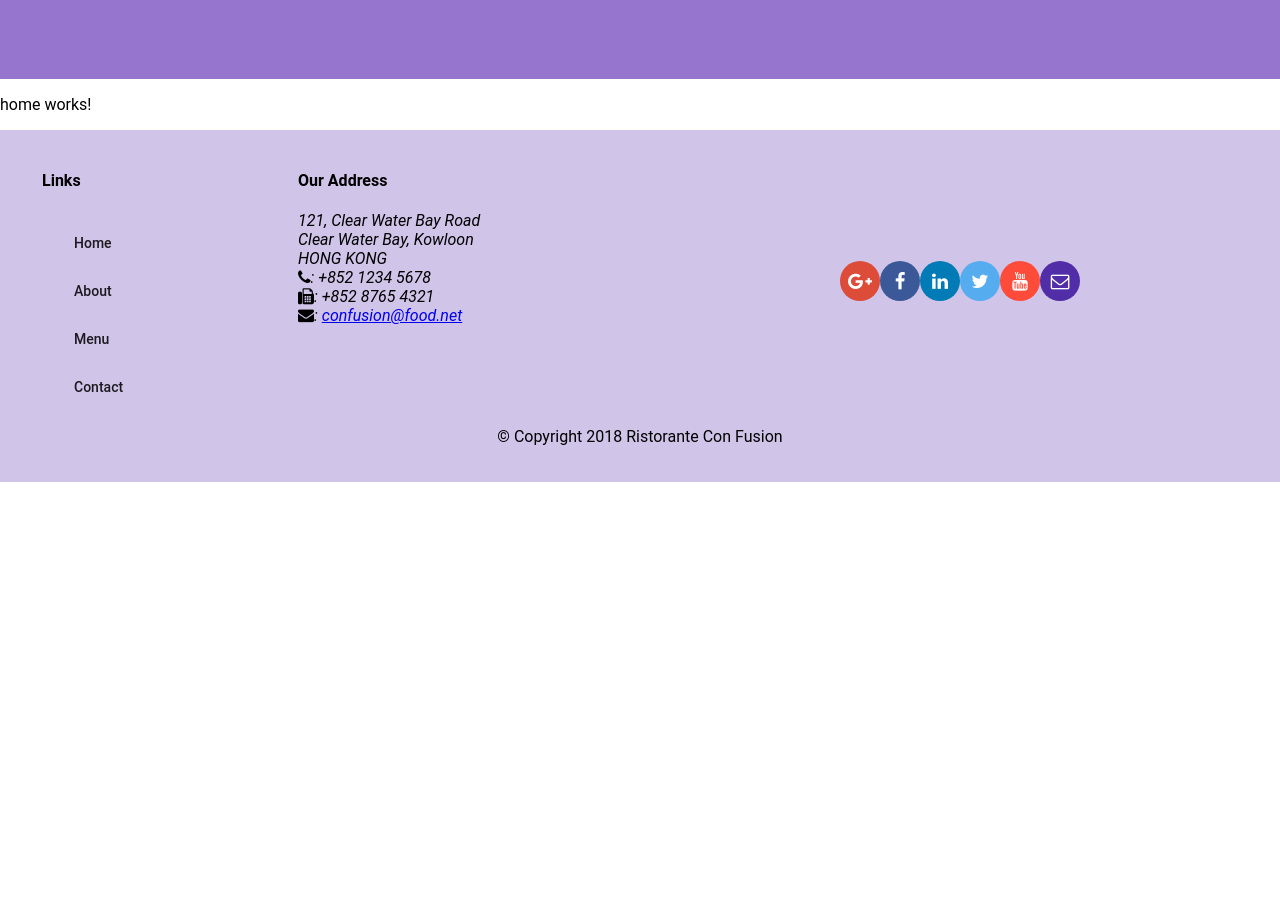
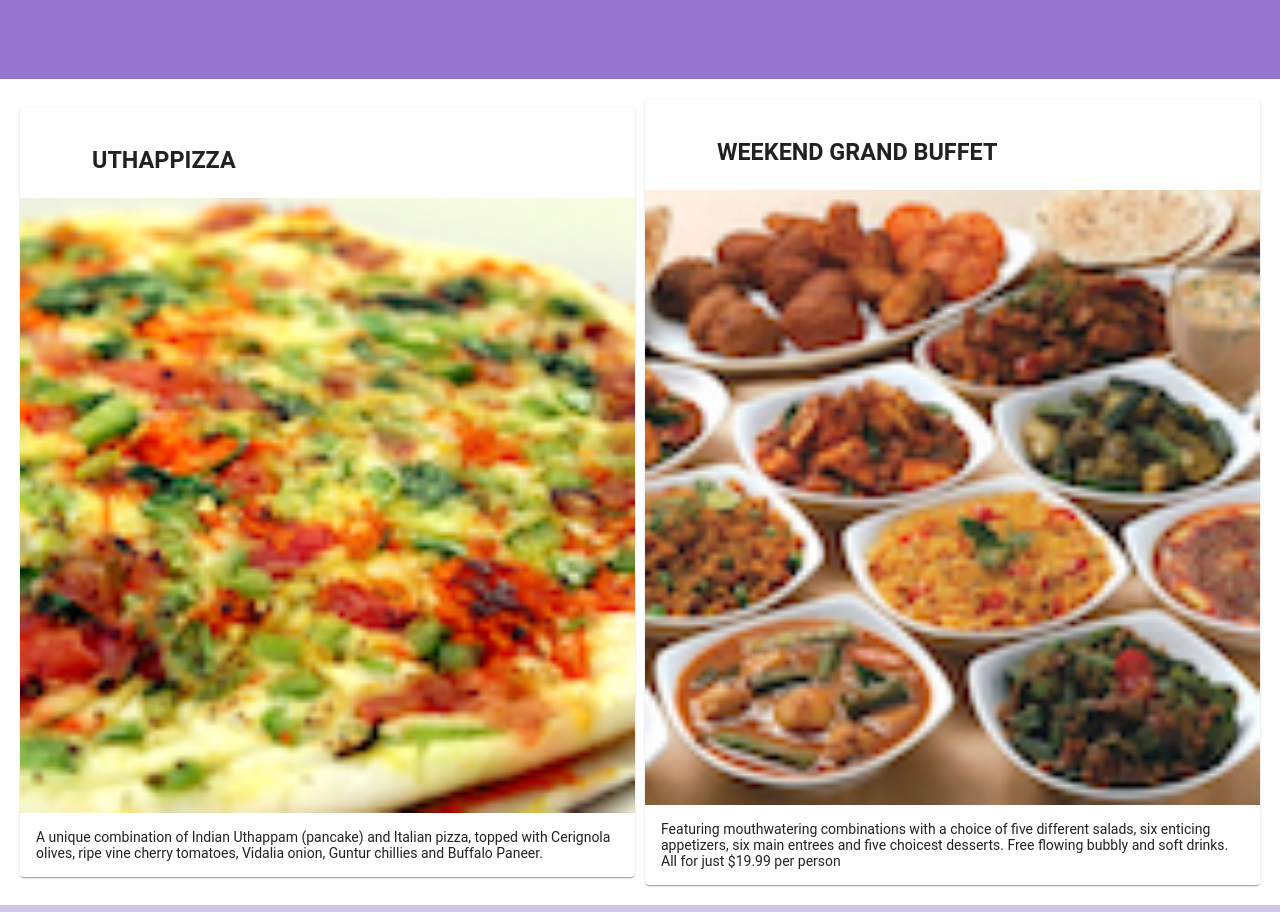
Before and after one commit to damorkas/coursera_angular, an Angular app in the folder conFusion/: page /home in a window 1280 px wide. Shown: the part 260-1172 px from the top of the page. Before the commit the page ends 800 px from the top, so only its background shows below. Built offline with nearby package versions, Linux system fonts and the light colour scheme.

Commit message:
SPA: part one

```diff
--- a/conFusion/src/app/app-routing/routes.ts
+++ b/conFusion/src/app/app-routing/routes.ts
@@ -9,5 +9,6 @@
 export const routes: Routes = [
     { path: 'home', component: HomeComponent },
     { path: 'menu', component: MenuComponent },
+    { path: 'contactus', component: ContactComponent },
     { path: '', redirectTo: '/home', pathMatch: 'full' }
 ];
--- a/conFusion/src/app/app.module.ts
+++ b/conFusion/src/app/app.module.ts
@@ -21,6 +21,7 @@
 import { from } from 'rxjs';
 
 import { DishService } from './services/dish.service';
+import { PromotionService } from './services/promotion.service';
 
 import 'hammerjs';
 
@@ -46,7 +47,7 @@
     MatCardModule,
     MatButtonModule
   ],
-  providers: [DishService],
+  providers: [DishService, PromotionService],
   bootstrap: [AppComponent]
 })
 export class AppModule { }
--- a/conFusion/src/app/contact/contact.component.html
+++ b/conFusion/src/app/contact/contact.component.html
@@ -1,3 +1,36 @@
-<p>
-  contact works!
-</p>
+<div class="container" fxLayout="column" fxLayoutGap="10px">
+
+  <div fxFlex>
+    <div>
+      <h3>Contact Us</h3>
+      <hr>
+    </div>
+  </div>
+
+  <div fxFlex>
+    <h3>Location Information</h3>
+    <div fxLayout="column" fxLayout.gt-sm="row">
+      <div fxFlex="50" fxFlexOffset="20px">
+        <h4>Our Address</h4>
+        <address>
+          121, Clear Water Bay Road<br>
+          Clear Water Bay, Kowloon<br>
+          HONG KONG<br>
+          <i class="fa fa-phone"></i>: +852 1234 5678<br>
+          <i class="fa fa-fax"></i>: +852 8765 4321<br>
+          <i class="fa fa-envelope"></i>:
+          <a href="mailto:confusion@food.net">confusion@food.net</a>
+        </address>
+        <p></p>
+        <div>
+          <a mat-raised-button href="tel:+85212345678"><i class="fa fa-phone"></i> Call</a>
+          <a mat-raised-button><i class="fa fa-skype"></i> Skype</a>
+          <a mat-raised-button href="mailto:confusion@food.net"><i class="fa fa-envelope-o"></i> Email</a>
+        </div>
+      </div>
+      <div fxFlex="40">
+        <h4>Map of our Location</h4>
+      </div>
+    </div>
+  </div>
+</div>
--- a/conFusion/src/app/header/header.component.html
+++ b/conFusion/src/app/header/header.component.html
@@ -1,9 +1,9 @@
 <mat-toolbar color="primary">
   <span><img src="/assets/images/logo.png" height=30 width=41></span>
-  <a mat-button routerLink='/home'><span class="fa fa-home fa-lg"></span> Home</a>
+  <a mat-button routerLink="/home" routerLinkActive="active"><span class="fa fa-home fa-lg"></span> Home</a>
   <a mat-button><span class="fa fa-info fa-lg"></span> About</a>
-  <a mat-button routerLink='/menu'><span class="fa fa-list fa-lg"></span> Menu</a>
-  <a mat-button><span class="fa fa-address-card fa-lg"></span> Contact</a>
+  <a mat-button routerLink="/menu" routerLinkActive="active"><span class="fa fa-list fa-lg"></span> Menu</a>
+  <a mat-button routerLink="/contactus" routerLinkActive="active"><span class="fa fa-address-card fa-lg"></span> Contact</a>
 </mat-toolbar>
 
 <div class="container jumbotron" fxLayout="row" fxLayout.sm="column" fxLayout.xs="column" fxLayoutAlign.xs="start center"
--- a/conFusion/src/app/home/home.component.html
+++ b/conFusion/src/app/home/home.component.html
@@ -1,3 +1,32 @@
-<p>
-  home works!
-</p>
+<div class="container" fxLayout="row" fxLayout.sm="column" fxLayout.xs="column" fxLayoutAlign.gt-md="space-around center"
+  fxLayoutGap="10px">
+
+  <mat-card *ngIf="dish" fxFlex>
+    <mat-card-header>
+      <div mat-card-avatar></div>
+      <mat-card-title>
+        <h3>{{dish.name | uppercase}}</h3>
+      </mat-card-title>
+    </mat-card-header>
+    <img mat-card-image src={{dish.image}} alt={{dish.name}}>
+    <mat-card-content>
+      <p>{{dish.description}}
+      </p>
+    </mat-card-content>
+  </mat-card>
+
+  <mat-card *ngIf="promotion" fxFlex>
+    <mat-card-header>
+      <div mat-card-avatar></div>
+      <mat-card-title>
+        <h3>{{promotion.name | uppercase}}</h3>
+      </mat-card-title>
+    </mat-card-header>
+    <img mat-card-image src={{promotion.image}} alt={{promotion.name}}>
+    <mat-card-content>
+      <p>{{promotion.description}}
+      </p>
+    </mat-card-content>
+  </mat-card>
+
+</div>
--- a/conFusion/src/app/home/home.component.ts
+++ b/conFusion/src/app/home/home.component.ts
@@ -1,4 +1,8 @@
 import { Component, OnInit } from '@angular/core';
+import { Dish } from '../shared/dish';
+import { DishService } from '../services/dish.service';
+import { Promotion } from '../shared/promotion';
+import { PromotionService } from '../services/promotion.service';
 
 @Component({
   selector: 'app-home',
@@ -7,9 +11,13 @@
 })
 export class HomeComponent implements OnInit {
 
-  constructor() { }
+  dish: Dish;
+  promotion: Promotion;
+
+  constructor(private dishService: DishService, private promotionService: PromotionService) { }
 
   ngOnInit() {
+    this.dish = this.dishService.getFeaturedDish();
+    this.promotion = this.promotionService.getFeaturedPromotion();
   }
-
 }
--- a/conFusion/src/app/services/dish.service.ts
+++ b/conFusion/src/app/services/dish.service.ts
@@ -12,4 +12,12 @@
   getDishes(): Dish[] {
     return DISHES;
   }
+
+  getDish(id: string): Dish {
+    return DISHES.filter((dish) => dish.id === id)[0];
+  }
+
+  getFeaturedDish(): Dish {
+    return DISHES.filter((dish) => dish.featured)[0];
+  }
 }
--- /dev/null
+++ b/conFusion/src/app/services/promotion.service.ts
@@ -0,0 +1,23 @@
+import { Injectable } from '@angular/core';
+import { Promotion } from '../shared/promotion';
+import { PROMOTIONS } from '../shared/promotions';
+
+@Injectable({
+  providedIn: 'root'
+})
+export class PromotionService {
+
+  constructor() { }
+
+  getPromotions(): Promotion[] {
+    return PROMOTIONS;
+  }
+
+  getPromotion(id: string): Promotion {
+    return PROMOTIONS.filter((promo) => promo.id === id)[0];
+  }
+
+  getFeaturedPromotion(): Promotion {
+    return PROMOTIONS.filter((promo) => promo.featured)[0];
+  }
+}
--- /dev/null
+++ b/conFusion/src/app/shared/promotion.ts
@@ -0,0 +1,9 @@
+export class Promotion {
+    id: string;
+    name: string;
+    image: string;
+    label: string;
+    price: string;
+    featured: boolean;
+    description: string;
+}
--- /dev/null
+++ b/conFusion/src/app/shared/promotions.ts
@@ -0,0 +1,14 @@
+import { Promotion } from './promotion';
+
+export const PROMOTIONS: Promotion[] = [
+    {
+        id: '0',
+        name: 'Weekend Grand Buffet',
+        image: '/assets/images/buffet.png',
+        label: 'New',
+        price: '19.99',
+        featured: true,
+        // tslint:disable-next-line:max-line-length
+        description: 'Featuring mouthwatering combinations with a choice of five different salads, six enticing appetizers, six main entrees and five choicest desserts. Free flowing bubbly and soft drinks. All for just $19.99 per person'
+    }
+];
--- a/conFusion/src/styles.scss
+++ b/conFusion/src/styles.scss
@@ -15,10 +15,15 @@
 $primary-text-color: #212121;
 $secondary-text-color: #757575;
 $divider-color: #BDBDBD;
+$background-moredark: #4527A0;
 
 @mixin zero-margin($pad-up-down, $pad-left-right) {
   margin: 0px auto;
   padding: $pad-up-down $pad-left-right;
+}
+
+.active {
+  background: $background-moredark;
 }
 
 // some basic resets
```
Also changed, not shown: 2 other files (tests, documents, lock files or other folders).
